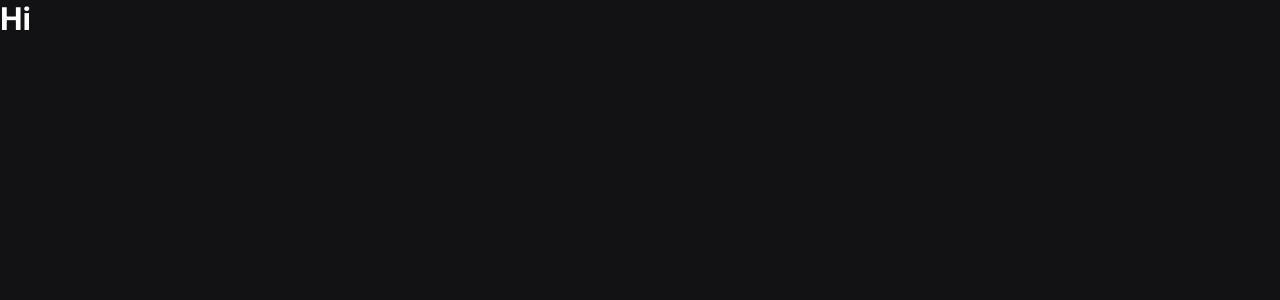
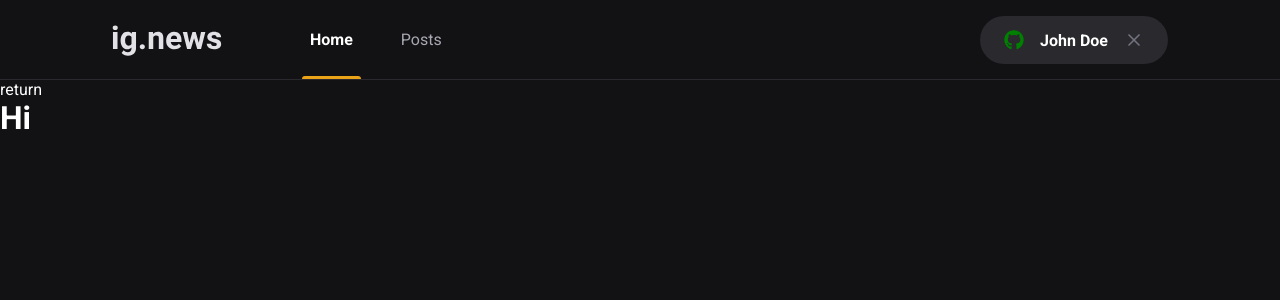
Before and after one commit to honzcha/ignite-aulas, a Next.js app in the folder 03_Next/01_intro/not-substack/: page / in a window 1280 px wide. Shown: the top 300 px of the page. Built offline with nearby package versions, Linux system fonts and the light colour scheme.

Commit message:
07-jun-2021

```diff
--- a/03_Next/01_intro/not-substack/package.json
+++ b/03_Next/01_intro/not-substack/package.json
@@ -11,6 +11,7 @@
     "next": "10.2.0",
     "react": "17.0.2",
     "react-dom": "17.0.2",
+    "react-icons": "^4.2.0",
     "sass": "^1.32.13"
   },
   "devDependencies": {
--- a/03_Next/01_intro/not-substack/src/components/Header/index.tsx
+++ b/03_Next/01_intro/not-substack/src/components/Header/index.tsx
@@ -1,12 +1,17 @@
+import { SignInButton } from '../SignInButton';
+import styles from './styles.module.scss';
+
 export function Header() {
   return (
-    <header>
-      <div>
+    <header className={styles.headerContainer}>
+      <div className={styles.headerContent}>
         <img src="/images/logo.svg" alt="not substack" />
         <nav>
-          <a >Home</a>
+          <a className={styles.active}>Home</a>
           <a >Posts</a>
         </nav>
+
+        <SignInButton/>
       </div>
     </header>
   )
--- a/03_Next/01_intro/not-substack/src/components/Header/styles.module.scss
+++ b/03_Next/01_intro/not-substack/src/components/Header/styles.module.scss
@@ -0,0 +1,58 @@
+.headerContainer {
+  height: 5rem;
+  border-bottom: 1px solid var(--grey-800);
+}
+
+.headerContent {
+  max-width: 1120px;
+  height: 5rem;
+  margin: 0 auto;
+  padding: 0 2rem;
+
+  display: flex;
+  align-items: center;
+
+  nav {
+    margin-left: 5rem;
+    height: 5rem;
+
+    a {
+      display: inline-block;
+      position: relative;
+      padding: 0 0.5rem;
+      height: 5rem;
+      line-height: 5rem;
+      color: var(--grey-300);
+
+      transition: color 0.2s;
+
+      &:hover {
+        color: var(--white);
+      }
+
+      & + a {
+        margin-left: 2rem;
+      }
+
+      &.active {
+        color: var(--white);
+        font-weight: bold;
+      }
+
+      &.active::after {
+        content: "";
+        height: 3px;
+        border-radius: 3px 3px 0 0;
+        width: 100%;
+        position: absolute;
+        bottom: 1px;
+        left: 0;
+        background: var(--yellow-500);
+      }
+    }
+  }
+
+  button {
+    margin-left: auto;
+  }
+}
--- /dev/null
+++ b/03_Next/01_intro/not-substack/src/components/SignInButton/index.tsx
@@ -0,0 +1,27 @@
+import styles from './styles.module.scss';
+import { FaGithub } from 'react-icons/fa';
+import {FiX} from 'react-icons/fi'
+import React from 'react';
+
+export function SignInButton() {
+  const isUserLoggedIn = true;
+
+  return isUserLoggedIn ?  (
+    <button
+      type="button"
+      className={styles.signInButton}
+    >
+      <FaGithub color="green" />
+      John Doe
+      < FiX color="#737380" className={styles.closeIcon}/>
+    </button>
+  ) : (
+    <button
+    type="button"
+    className={styles.signInButton}
+  >
+    <FaGithub color="#eba417" />
+    Sign in with Github
+  </button>
+  )
+}
--- /dev/null
+++ b/03_Next/01_intro/not-substack/src/components/SignInButton/styles.module.scss
@@ -0,0 +1,33 @@
+.signInButton {
+  height: 3rem;
+  border-radius: 3rem;
+  background: var(--grey-800);
+  border: 0;
+  padding: 0 1.5rem;
+
+  display: flex;
+  align-items: center;
+  justify-content: center;
+
+  color: var(--white);
+  font-weight: bold;
+
+  svg {
+    width: 20px;
+    height: 20px;
+  }
+
+  svg:first-child {
+    margin-right: 1rem;
+  }
+
+  svg.closeIcon {
+    margin-left: 1rem;
+  }
+
+  transition: filter 0.2s;
+
+  &:hover {
+    filter: brightness(0.8);
+  }
+}
--- a/03_Next/01_intro/not-substack/src/pages/_app.tsx
+++ b/03_Next/01_intro/not-substack/src/pages/_app.tsx
@@ -1,9 +1,15 @@
 import {AppProps} from 'next/app'
+import { Header } from '../components/Header'
 import '../styles/global.scss'
 
 
 function MyApp({ Component, pageProps }: AppProps) {
-  return <Component {...pageProps} />
+  return (
+    <>
+      <Header />
+      return <Component {...pageProps} />
+    </>
+    )
 }
 
 export default MyApp
--- a/03_Next/01_intro/not-substack/src/pages/_document.tsx
+++ b/03_Next/01_intro/not-substack/src/pages/_document.tsx
@@ -7,6 +7,8 @@
         <Head>
           <link rel="preconnect" href="https://fonts.gstatic.com"/>
           <link href="https://fonts.googleapis.com/css2?family=Roboto:wght@400;700;900&display=swap" rel="stylesheet"/>
+
+          <link rel="shortcut icon" href="/favicon.png" type="image/png" />
         </Head>
         <body>
           <Main />
--- a/03_Next/01_intro/not-substack/src/styles/global.scss
+++ b/03_Next/01_intro/not-substack/src/styles/global.scss
@@ -7,9 +7,10 @@
 :root {
   --white: #ffffff;
 
-  --gray-100: #e1e1e6;
-  --gray-300: #a8a8b3;
-  --gray-900: #121214;
+  --grey-100: #e1e1e6;
+  --grey-300: #a8a8b3;
+  --grey-800: #29292e;
+  --grey-900: #121214;
 
   --cyan-500: #61dafb;
   --yellow-500: #eba417;
@@ -28,7 +29,7 @@
 }
 
 body {
-  background: var(--gray-900);
+  background: var(--grey-900);
   color: var(--white);
 }
 
```
Also changed, not shown: 1 other file (tests, documents, lock files or other folders).
